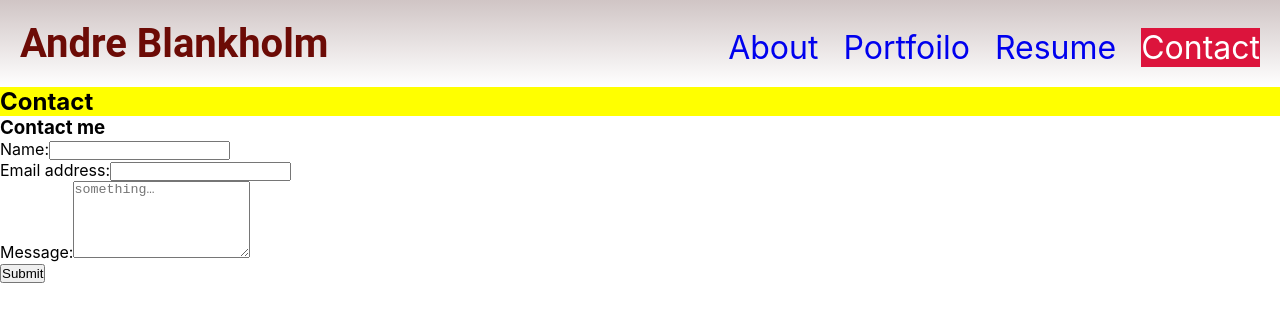
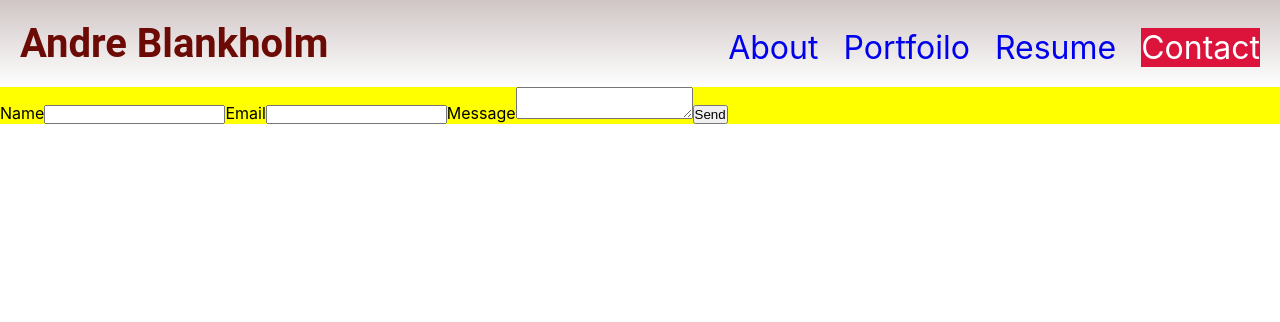
Before and after one commit to AndreBlankholm/Portfolio, a React (Create React App) app: page /contact in a window 1280 px wide. Shown: the top 322 px of the page. Built offline with nearby package versions, Linux system fonts and the light colour scheme.

Commit message:
Contact form input functional

```diff
--- a/package.json
+++ b/package.json
@@ -3,6 +3,7 @@
   "version": "0.1.0",
   "private": true,
   "dependencies": {
+    "@emailjs/browser": "^3.11.0",
     "@emotion/react": "^11.10.6",
     "@emotion/styled": "^11.10.6",
     "@mui/icons-material": "^5.11.16",
--- a/src/components/Contact/Contact.js
+++ b/src/components/Contact/Contact.js
@@ -1,101 +1,46 @@
-import "./Contact.css";
-import React, { useState } from "react";
-import { validateEmail } from "../../utils/helpers"; // add this after you have the handle change and submit functions working properly
+import React, { useRef } from "react";
+import emailjs from "@emailjs/browser";
+import "./Contact.css"
+
+export const Contact = () => {
+  const form = useRef();
+
+  const sendEmail = (e) => {
+    e.preventDefault();
+
+    emailjs
+      .sendForm(
+        "service_5hoh0sq",
+        "template_v4d2u8f",
+        form.current,
+        "202DDVcyD0uFQZ2YB"
+      )
+      .then(
+        (result) => {
+          console.log(result.text);
+          console.log('messege sent!')
+        },
+        (error) => {
+          console.log(error.text);
+        }
+      );
+  };
+   //make sure your variables in the return are the same on you emailjs site
+  return (
+
+    <div className="contact">
+      <form ref={form} onSubmit={sendEmail}>
+      <label>Name</label>
+      <input type="text" name="user_name" />
+      <label>Email</label>
+      <input type="email" name="user_email" />
+      <label>Message</label>
+      <textarea name="message" />
+      <input type="submit" value="Send" />
+    </form>
+    </div>
+  );
+};
 
 
-function Contact() {
-  const [formState, setFormState] = useState({
-    name: "",
-    email: "",
-    message: "",
-  }); // set the initial state to empty strings
-  const [errorMessage, setErrorMessage] = useState(""); // Hook to handle the error state. set to empty
-  const { name, email, message } = formState; // deconstructing formState into named properties. Now we can use these constants to assign the initial state, which are empty strings, to the defaultValue
-
-  // handle form input change
-  function handleChange(e) {
-    if (e.target.name === "email") {
-      //console.log(e.target.value);
-      const isValid = validateEmail(e.target.value);
-
-      console.log(isValid);
-
-      // isValid conditional statement
-      if (!isValid) {
-        setErrorMessage("Your email is invalid.");
-      } else {
-        setErrorMessage("");
-      }
-    } else {
-      // checking the message and name form element values
-      if (!e.target.value.length) {
-        setErrorMessage(`${e.target.name} is required.`);
-      } else {
-        setErrorMessage("");
-      }
-    }
-
-    if (!errorMessage) {
-      console.log("form is valid!");
-      setFormState({ ...formState, [e.target.name]: e.target.value }); // The name property of target in the expression actually refers to the name attribute of the form element.
-    }
-    console.log("errorMessage", errorMessage);
-  }
-
-  // The function that'll handle the submission of the form data
-  function handleSubmit(e) {
-    e.preventDefault();
-    console.log(formState);
-  }
-
-  return (
-    <>
-      <section >
-        <div className="contact">
-          <h1>Contact</h1>
-        </div>
-        <section>
-          <h1> Contact me </h1>
-          <form className="contact-form" onSubmit={handleSubmit}>
-            <div>
-              <label htmlFor="name">Name:</label>
-              <input
-                type="text"
-                defaultValue={name}
-                onBlur={handleChange}
-                name="name"
-              />
-            </div>
-            <div>
-              <label htmlFor="email">Email address:</label>
-              <input
-                type="email"
-                defaultValue={email}
-                onBlur={handleChange}
-                name="email"
-              />
-            </div>
-            <div>
-              <label htmlFor="message">Message:</label>
-              <textarea placeholder="something…"
-                name="message"
-                defaultValue={message}
-                onBlur={handleChange}
-                rows="5"
-              />
-            </div>
-            {errorMessage && (
-              <div>
-                <p className="error-text">{errorMessage}</p>
-              </div>
-            )}
-
-            <button type="submit">Submit</button>
-          </form>
-        </section>
-      </section>
-    </>
-  );
-}
-
 export default Contact;
```
Also changed, not shown: 1 other file (tests, documents, lock files or other folders).
